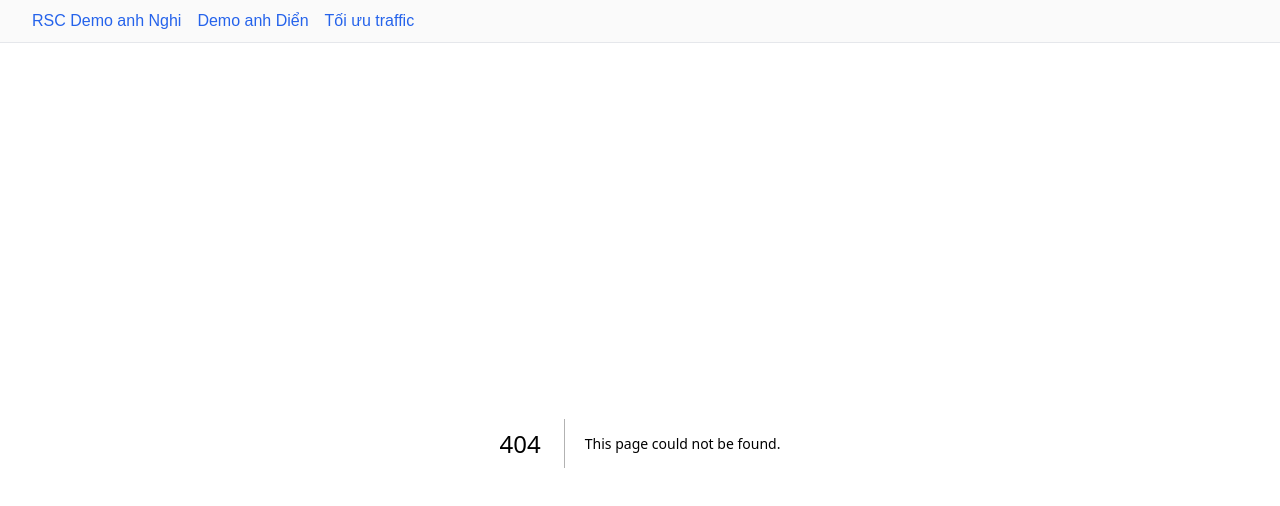
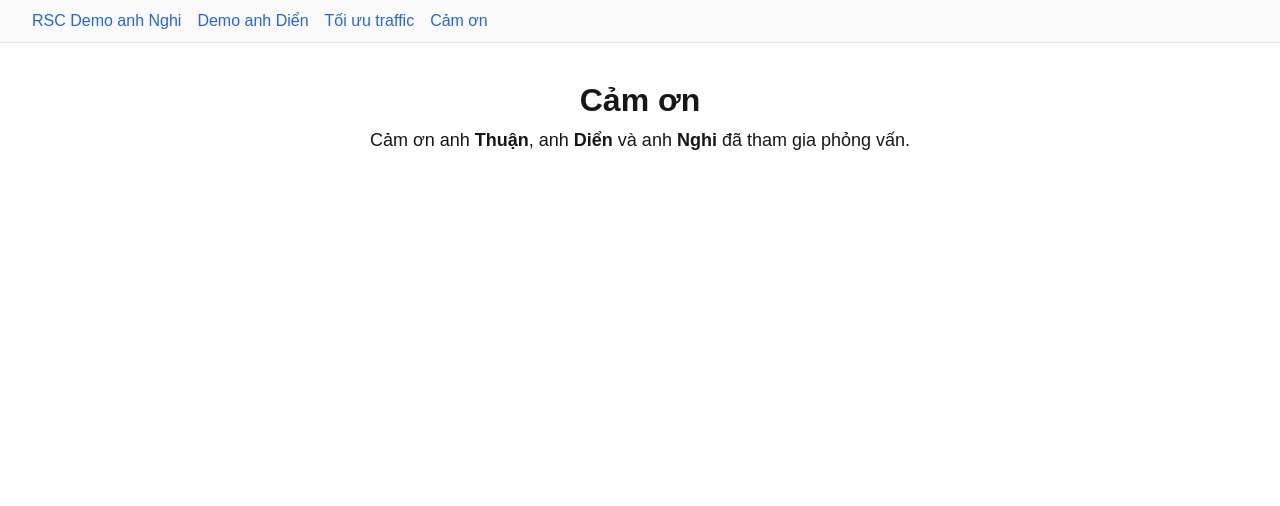
Before and after one commit to devntv/interviewCake, a Next.js app: page /cam-on in a window 1280 px wide. Before the commit this address had no page. Shown: the top 506 px of the page. Built offline with nearby package versions, Linux system fonts and the light colour scheme.

Commit message:
Add cam-on (thank you) page and nav link

```diff
--- a/app/Nav.tsx
+++ b/app/Nav.tsx
@@ -6,6 +6,7 @@ const links = [
   { href: "/rsc-demo", label: "RSC Demo anh Nghi" },
   { href: "/other", label: "Demo anh Diển" },
   { href: "/toi-uu-traffic", label: "Tối ưu traffic" },
+  { href: "/cam-on", label: "Cảm ơn" },
 ];
 
 export default function Nav() {
--- /dev/null
+++ b/app/cam-on/page.tsx
@@ -0,0 +1,18 @@
+export default function CamOnPage() {
+  return (
+    <main
+      style={{
+        fontFamily: "sans-serif",
+        padding: 32,
+        lineHeight: 1.6,
+        textAlign: "center",
+      }}
+    >
+      <h1>Cảm ơn</h1>
+      <p style={{ fontSize: 18 }}>
+        Cảm ơn anh <strong>Thuận</strong>, anh <strong>Diển</strong> và anh{" "}
+        <strong>Nghi</strong> đã tham gia phỏng vấn.
+      </p>
+    </main>
+  );
+}
```
